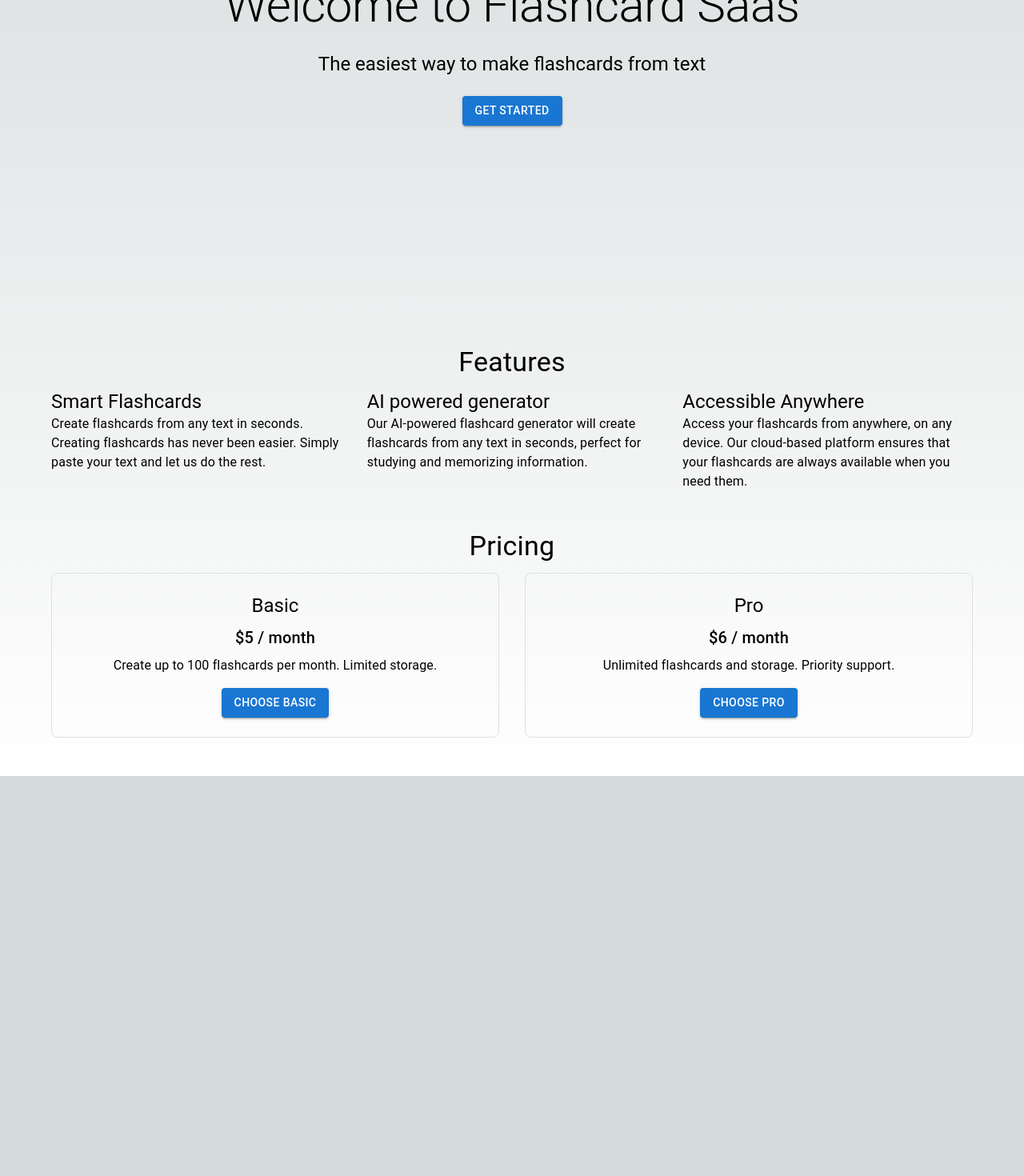
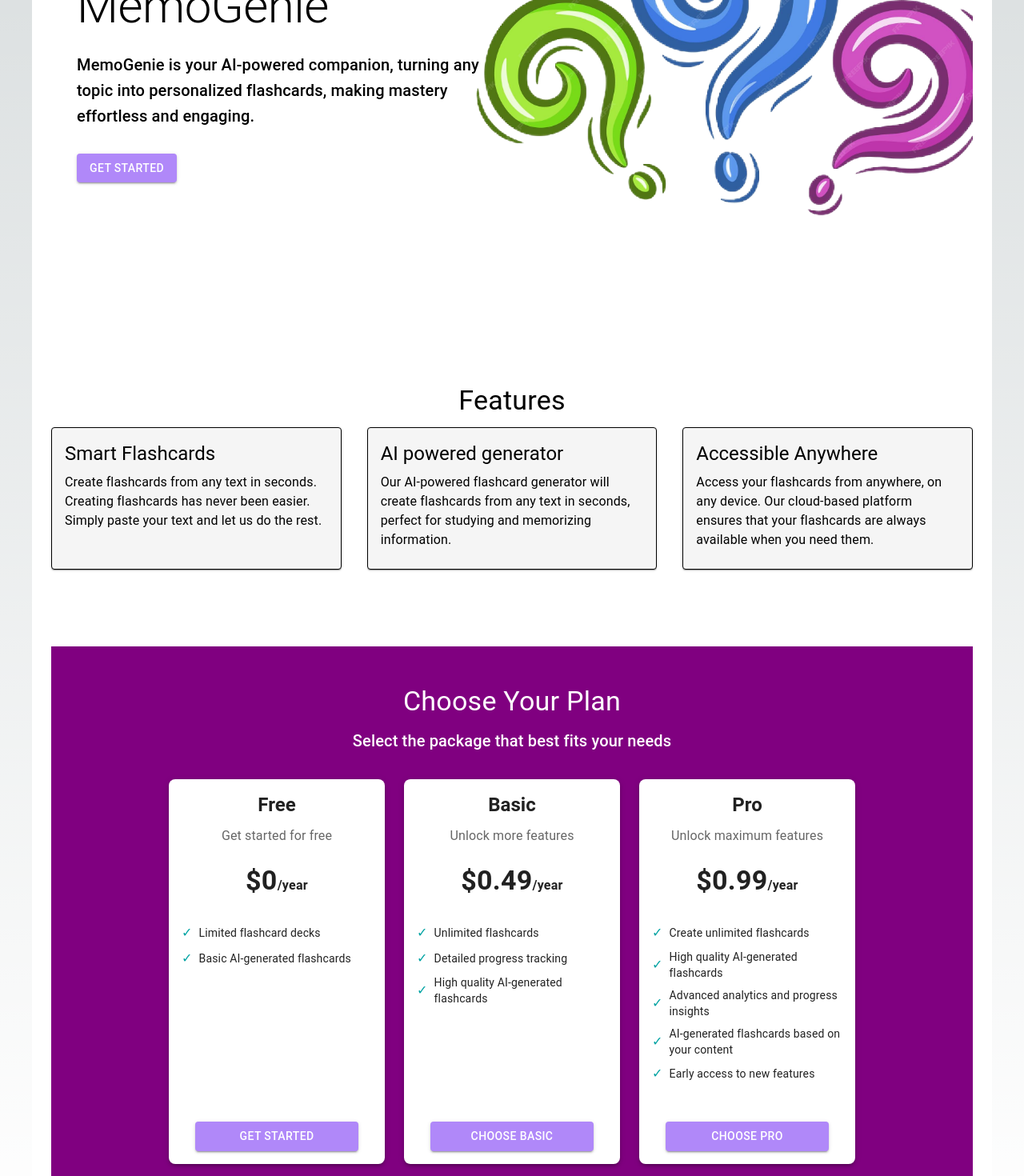
Before and after one commit to Erlisja/FlashCards-saas, a Next.js app: page / in a window 1280 px wide. Shown: the part 320-1790 px from the top of the page at 80% size. Before the commit the page ends 1290 px from the top, so only its background shows below. Built offline with nearby package versions, Linux system fonts and the light colour scheme; no server answers.

Commit message:
Frontend design

```diff
--- a/app/page.js
+++ b/app/page.js
@@ -1,119 +1,227 @@
 'use client'
+import React, { useState, useEffect } from 'react';
 import Image from "next/image";
 import getStripe from "@/utils/get-stripe";
-import Head from "next/head"; // Correctly import Head from next/head
-import { SignedIn,SignedOut,UserButton } from "@clerk/nextjs";
-import {Box, AppBar, Button, Container, Toolbar, Typography, Grid } from "@mui/material";
+import Head from "next/head";
+import { SignedIn, SignedOut, UserButton } from "@clerk/nextjs";
+import { Box, AppBar, Button, Container, Toolbar, Typography, Grid, createTheme, ThemeProvider, Card, CardActions, CardContent } from "@mui/material";
+
+// custom theme
+const theme = createTheme({
+  palette: {
+    primary: {
+      main: '#800080', // Purple color
+    },
+    background: {
+      default: '#FFFFFF', // White background
+    },
+  },
+});
+
+const features = [
+  {
+    title: "Smart Flashcards",
+    description: "Create flashcards from any text in seconds. Creating flashcards has never been easier. Simply paste your text and let us do the rest."
+  },
+  {
+    title: "AI powered generator",
+    description: "Our AI-powered flashcard generator will create flashcards from any text in seconds, perfect for studying and memorizing information."
+  },
+  {
+    title: "Accessible Anywhere",
+    description: "Access your flashcards from anywhere, on any device. Our cloud-based platform ensures that your flashcards are always available when you need them."
+  }
+];
+
+function FeaturesSection() {
+  return (
+    <Box sx={{
+      my: 6,
+      py: 6,
+      backgroundColor: 'background.default',
+      color: 'black'
+    }}>
+      <Typography variant="h4" align="center" gutterBottom sx={{ color: 'black' }}>
+        Features
+      </Typography>
+      <Grid container spacing={4} justifyContent="center">
+        {features.map((feature, index) => (
+          <Grid item xs={12} md={4} key={index}>
+            <Card sx={{ height: '100%', border: '1px solid black', backgroundColor: '#F5F5F5' }}>
+              <CardContent>
+                <Typography variant="h5" gutterBottom sx={{ color: 'Black' }}>{feature.title}</Typography>
+                <Typography sx={{ color: 'black' }}>{feature.description}</Typography>
+              </CardContent>
+            </Card>
+          </Grid>
+        ))}
+      </Grid>
+    </Box>
+  );
+}
+
+
 export default function Home() {
-
   return (
-
-    <Container maxWidth='lg'>
+    <ThemeProvider theme={theme}>
+      <Container maxWidth='lg' sx={{ bgcolor: 'background.default' }}>
         <Head>
           <title>Flashcard Creator</title>
           <meta name="description" content="create flashcard from your text" />
         </Head>
 
-      <AppBar position="static">
+        <AppBar position="static" sx={{ backgroundColor: 'purple', width: '100%' }}>
           <Toolbar>
-
-          <Typography variant="h6"  sx={{ flexGrow: 1 }}>
-            Flashcard Saas
+            <Typography variant="h6" sx={{ flexGrow: 1 }}>
+              MemoGenie
             </Typography>
             <SignedOut>
               <Button color="inherit" href="/sign-in">Login</Button>
-            <Button color= "inherit" href='/sign-up'>Sign Up</Button>
+              <Button color="inherit" href='/sign-up'>Sign Up</Button>
             </SignedOut>
-          <SignedIn >
-            <UserButton/>
+            <SignedIn>
+              <UserButton />
             </SignedIn>
           </Toolbar>
         </AppBar>
-        <Box sx={
-          {
+
+        <Box sx={{
+          display: 'flex',
+          flexDirection: 'row',
+          alignItems: 'center',
+          justifyContent: 'flex-start',
+          height: '80vh',
+          position: 'relative',
+          overflow: 'hidden',
+        }}>
+          <Box sx={{
             display: 'flex',
             flexDirection: 'column',
-            alignItems: 'center',
-            justifyContent: 'center',
-            height: '80vh'
+            width: '50%',
+            zIndex: 1,
+            pl: 4, // Add some padding to the left
+          }}>
+            <Typography variant="h2" gutterBottom>Welcome to MemoGenie</Typography>
+            <Typography variant="h6" gutterBottom>
+            MemoGenie is your AI-powered companion, turning any topic into personalized flashcards, making mastery effortless and engaging.
+            </Typography>
+            <Box sx={{ display: 'flex', gap: 2, mt: 3 }}>
+            <Button variant="contained" sx={{ bgcolor: '#B088F9', color: 'white' }} href="/generate">Get started</Button>
+            </Box>
+          </Box>
+          <Box sx={{
+            position: 'absolute',
+            right: -50, // Shift the image slightly off-screen to the right
+            top: 0,
+            width: '60%',
+            height: '100%',
+            zIndex: 0,
+          }}>
+            <Image
+              src="/question-mark.png"
+              alt="Background"
+              layout="fill"
+              objectFit="cover"
+              quality={100}
+            />
+          </Box>
+        </Box>
+
+        <FeaturesSection />
+
+        <Box sx={{ my: 6, textAlign: 'center', backgroundColor: 'purple', py: 6 }}>
+  <Typography variant="h4" align="center" gutterBottom sx={{ color: 'white' }}>
+    Choose Your Plan
+  </Typography>
+  <Typography variant="h6" align="center" gutterBottom sx={{ color: 'white', mb: 4 }}>
+    Select the package that best fits your needs
+  </Typography>
+  <Grid container spacing={3} justifyContent="center">
+    {[
+      {
+        title: "Free",
+        subtitle: "Get started for free",
+        price: "$0",
+        period: "/year",
+        features: [
+          "Limited flashcard decks",
+          "Basic AI-generated flashcards"
+        ],
+        buttonText: "Get Started"
+      },
+      {
+        title: "Basic",
+        subtitle: "Unlock more features",
+        price: "$0.49",
+        period: "/year",
+        features: [
+          "Unlimited flashcards",
+          "Detailed progress tracking",
+          "High quality AI-generated flashcards"
+        ],
+        buttonText: "Choose Basic"
+      },
+      {
+        title: "Pro",
+        subtitle: "Unlock maximum features",
+        price: "$0.99",
+        period: "/year",
+        features: [
+          "Create unlimited flashcards",
+          "High quality AI-generated flashcards",
+          "Advanced analytics and progress insights",
+          "AI-generated flashcards based on your content",
+          "Early access to new features"
+        ],
+        buttonText: "Choose Pro"
       }
-        }>
-          <Typography variant="h2" gutterBottom>Welcome to Flashcard Saas</Typography>
-          <Typography variant="h5" gutterBottom>
-            {' '}
-            The easiest way to make flashcards from text</Typography>
-            <Button variant="contained" color="primary" sx={{mt:2}}>Get Started</Button>
+    ].map((plan, index) => (
+      <Grid item xs={12} md={3} key={index}>
+        <Card sx={{
+          height: '100%',
+          display: 'flex',
+          flexDirection: 'column',
+          borderRadius: 2,
+          boxShadow: 3,
+          backgroundColor: 'white',
+        }}>
+          <CardContent sx={{ flexGrow: 1, display: 'flex', flexDirection: 'column' }}>
+            <Typography variant="h5" component="h2" gutterBottom sx={{ fontWeight: 'bold' }}>
+              {plan.title}
+            </Typography>
+            <Typography variant="subtitle1" color="textSecondary" gutterBottom>
+              {plan.subtitle}
+            </Typography>
+            <Typography variant="h4" component="div" sx={{ my: 2, fontWeight: 'bold' }}>
+              {plan.price}<span style={{ fontSize: '1rem' }}>{plan.period}</span>
+            </Typography>
+            <Box sx={{ mt: 2, mb: 2, flexGrow: 1 }}>
+              {plan.features.map((feature, idx) => (
+                <Box key={idx} sx={{ display: 'flex', alignItems: 'center', mb: 1 }}>
+                  <Typography sx={{ mr: 1, color: '#00A3A3' }}>✓</Typography>
+                  <Typography variant="body2" align="left">{feature}</Typography>
                 </Box>
-        <Box sx={{my:6, alignContent:'center'}} >
-          <Typography variant="h4" align="center" gutterBottom>Features </Typography>
-
-          <Grid container spacing={4}>
-            <Grid item xs={12} md={4}>
-              <Typography variant="h5">Smart Flashcards</Typography>
-              <Typography>
-                {' '}
-                Create flashcards from any text in seconds.
-                Creating flashcards has never been easier.
-                Simply paste your text and let us do the rest.
-              </Typography>
+              ))}
+            </Box>
+          </CardContent>
+          <CardActions sx={{ justifyContent: 'center', pb: 2 }}>
+            <Button
+              variant="contained"
+              sx={{
+                backgroundColor: '#B088F9',
+                '&:hover': { backgroundColor: '#B088F9' },
+                width: '80%'
+              }}
+            >
+              {plan.buttonText}
+            </Button>
+          </CardActions>
+        </Card>
       </Grid>
-            <Grid item xs={12} md={4}>
-              <Typography variant="h5">AI powered generator </Typography>
-              <Typography>
-                {' '}
-                Our AI-powered flashcard generator will create flashcards from any text in seconds,
-                perfect for studying and memorizing information.
-
-              </Typography>
-          </Grid>
-            <Grid item xs={12} md={4}>
-              <Typography variant="h5">Accessible Anywhere</Typography>
-              <Typography>
-                {' '}
-                Access your flashcards from anywhere, on any device.
-                Our cloud-based platform ensures that your flashcards are always available when you need them.
-              </Typography>
-          </Grid>
-          </Grid>
-        </Box>
-         <Box sx={{my:6, textAlign:'center'}}>
-         <Typography variant="h4" align="center" gutterBottom>Pricing</Typography>
-          <Grid container spacing={4}>
-            <Grid item xs={12} md={6}>
-              <Box sx={{p:3,
-                border: '1px solid ',
-                borderColor: 'grey.300',
-                borderRadius: 2,
-
-               }}>
-              <Typography variant="h5" gutterBottom>Basic</Typography>
-              <Typography variant="h6" gutterBottom>$5 / month</Typography>
-              <Typography>
-                {' '}
-               Create up to 100 flashcards per month. Limited storage.
-              </Typography>
-              <Button variant="contained" color="primary" sx={{mt:2}}>Choose Basic</Button>
-              </Box>
-          </Grid>
-
-
-            <Grid item xs={12} md={6}>
-            <Box sx={{p:3,
-                border: '1px solid ',
-                borderColor: 'grey.300',
-                borderRadius: 2,
-               }}>
-              <Typography variant="h5" gutterBottom>Pro</Typography>
-              <Typography variant="h6" gutterBottom>$6 / month</Typography>
-              <Typography>
-                {' '}
-                Unlimited flashcards and storage. Priority support.
-              </Typography>
-              <Button variant="contained" color="primary" sx={{mt:2}}> Choose Pro</Button>
-              </Box>
-              </Grid>
+    ))}
   </Grid>
 </Box>
       </Container>
+    </ThemeProvider>
   );
 }
--- a/package.json
+++ b/package.json
@@ -15,6 +15,7 @@
     "@mui/material": "^5.16.7",
     "@stripe/stripe-js": "^4.2.0",
     "firebase": "^10.12.5",
+    "framer-motion": "^11.3.28",
     "next": "14.2.5",
     "openai": "^4.55.5",
     "react": "^18",
```
Also changed, not shown: app/generate/page.js (+47 -29 lines), app/sign-in/page.js (+23 -20 lines), app/sign-up/page.js (+27 -24 lines), public/question-mark.png (added), 1 other file (tests, documents, lock files or other folders). Lines whose indentation alone changed are shown as unchanged.
